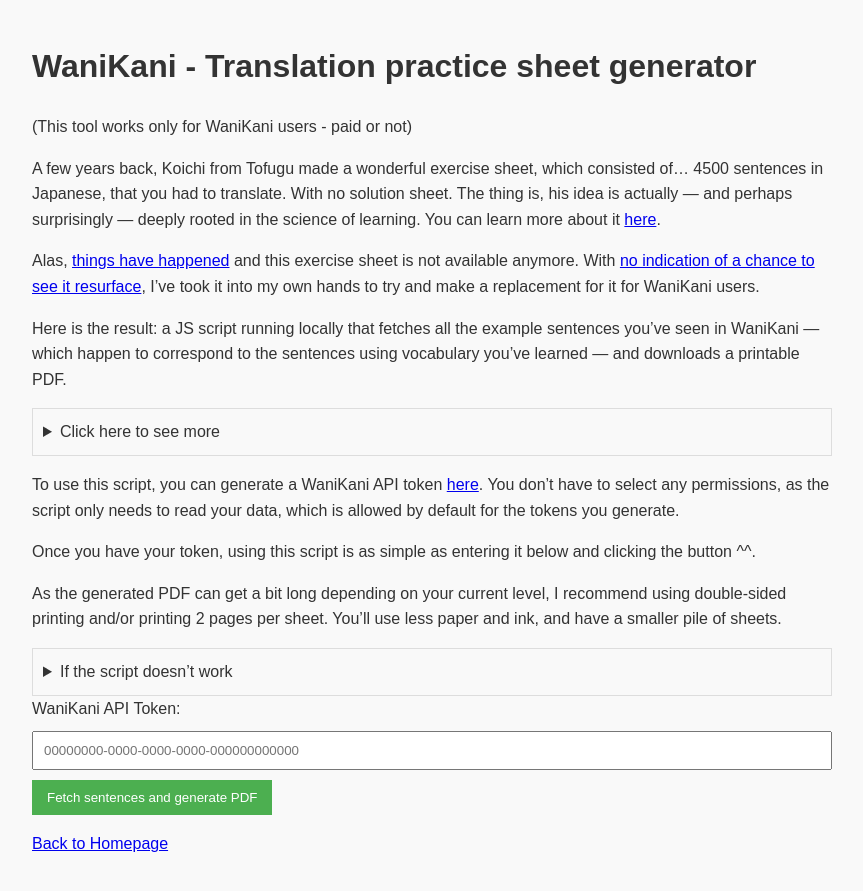
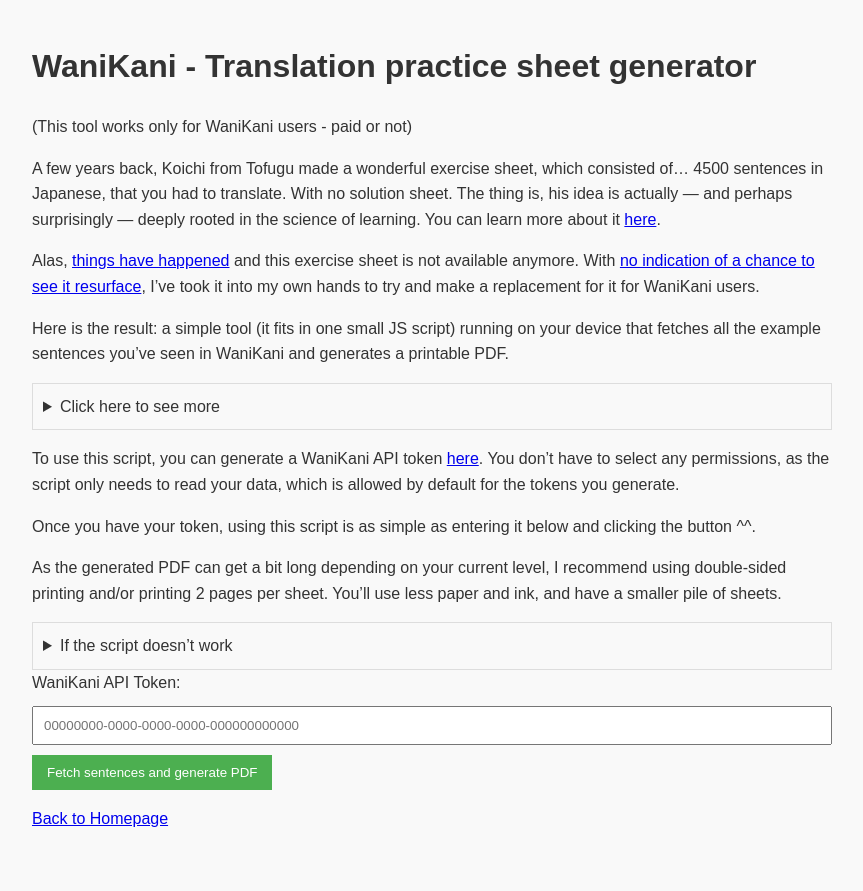
Before and after one commit to maximedrouhin/maximedrouhin.github.io, a Jekyll site: the page built from _pages/wanikani-translation-practice-sheet-generator.md, in a window 1280 px wide. Shown: the top 891 px of the page, without its empty margins (208-1071 px from the left). Built offline with Jekyll 4.4.1, drawn with Linux system fonts in a browser that asks for light colours.

Commit message:
Clarified the generator's description

```diff
--- a/_pages/wanikani-translation-practice-sheet-generator.md
+++ b/_pages/wanikani-translation-practice-sheet-generator.md
@@ -12,7 +12,7 @@
 
 Alas, [things have happened](https://www.tofugu.com/news/closing-tofugu-store/) and this exercise sheet is not available anymore. With [no indication of a chance to see it resurface](https://community.wanikani.com/t/what-happened-to-4500-sentences/58546), I've took it into my own hands to try and make a replacement for it for WaniKani users.
 
-Here is the result: a JS script running locally that fetches all the example sentences you've seen in WaniKani — which happen to correspond to the sentences using vocabulary you've learned — and downloads a printable PDF.
+Here is the result: a simple tool (it fits in one small JS script) running on your device that fetches all the example sentences you've seen in WaniKani and generates a printable PDF.
 
 <details style="background-color: #f9f9f9; padding: 10px; border: 1px solid #ddd; margin-top: 10px;">
   <summary>Click here to see more</summary>
```
